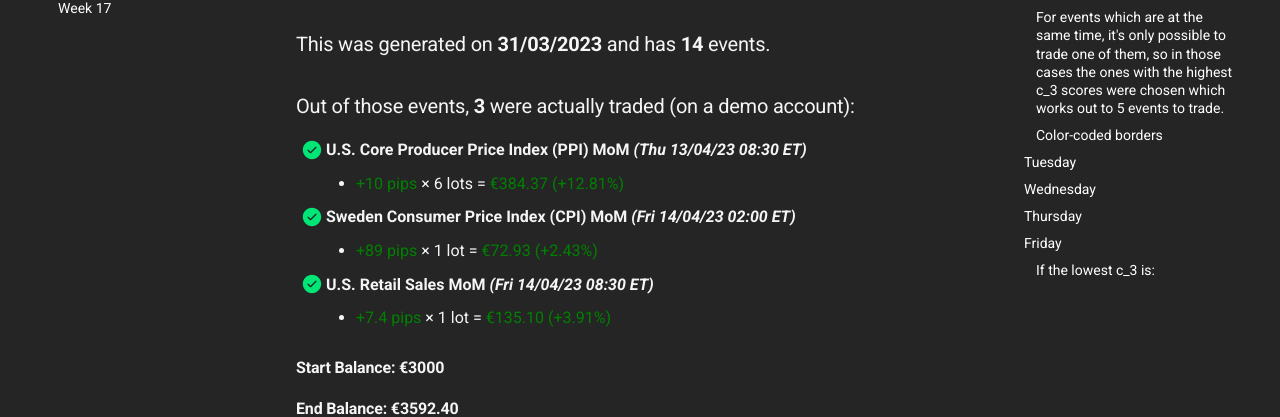
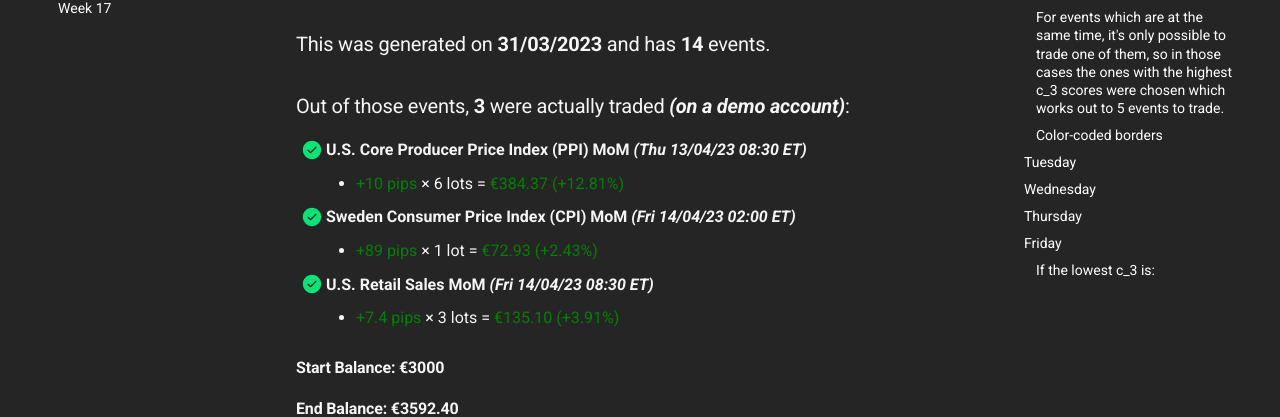
Before and after one commit to spliffli/news-trading-analyzer, an MkDocs documentation site: the page built from docs/weekly-schedules/week-15-schedule.md, in a window 1280 px wide and 900 px high. Shown: the part 310-727 px from the top of the window. Built offline with MkDocs 1.6.1 and Material for MkDocs 9.7.7, drawn with Linux system fonts in a browser that asks for light colours; comment, search, counter and statistics services are not loaded.

Commit message:
updated docs

```diff
--- a/docs/weekly-schedules/week-15-schedule.md
+++ b/docs/weekly-schedules/week-15-schedule.md
@@ -4,14 +4,14 @@
 
 ### This was generated on **31/03/2023** and has **14** events.
 
-### Out of those events, **3** were actually traded (on a demo account):
+### Out of those events, **3** were actually traded ***(on a demo account)***:
 
 - [x] **U.S. Core Producer Price Index (PPI) MoM** ***(Thu 13/04/23 08:30 ET)***
     - <span class="green-text">+10 pips</span> × 6 lots = <span class="green-text">€384.37 (+12.81%)</span>
 - [x] **Sweden Consumer Price Index (CPI) MoM** ***(Fri 14/04/23 02:00 ET)***
     - <span class="green-text">+89 pips</span> × 1 lot = <span class="green-text">€72.93 (+2.43%)</span>
 - [x] **U.S. Retail Sales MoM** ***(Fri 14/04/23 08:30 ET)***
-    - <span class="green-text">+7.4 pips</span> × 1 lot = <span class="green-text">€135.10 (+3.91%)</span>
+    - <span class="green-text">+7.4 pips</span> × 3 lots = <span class="green-text">€135.10 (+3.91%)</span>
 
 #### Start Balance: €3000
 #### End Balance: €3592.40
```
